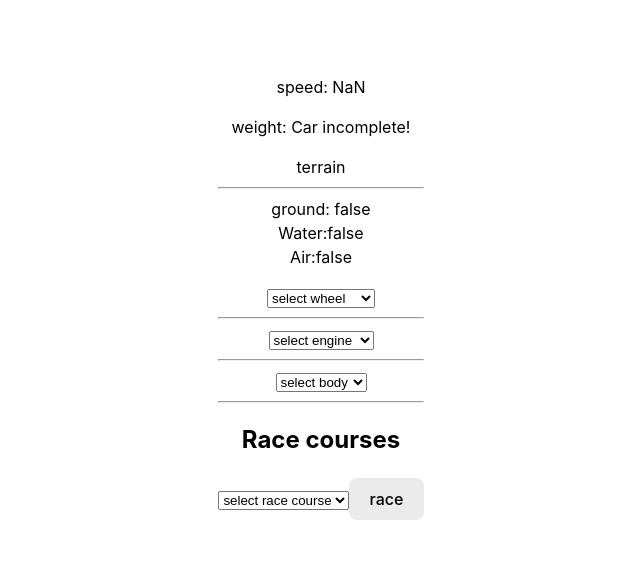
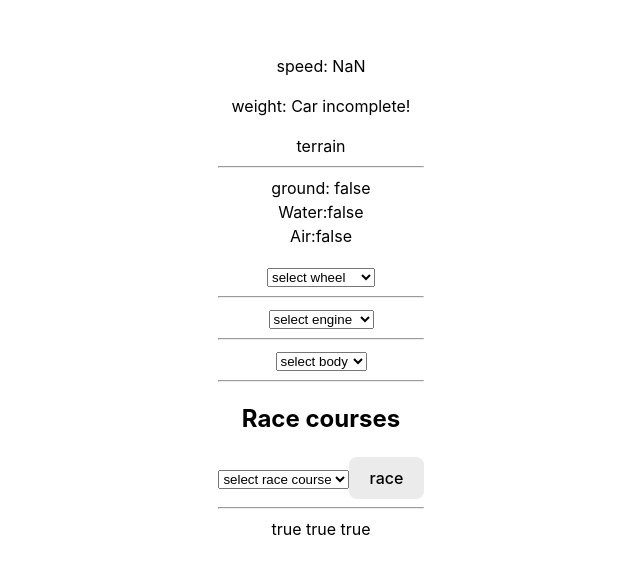
Before and after one commit to programming-dodo/Car-computing, a Vue app: page / in a window 1280 px wide. Shown: the part 111-684 px from the top of the page, without its empty margins (319-959 px from the left). Built offline with nearby package versions, Linux system fonts and the light colour scheme.

Commit message:
1 file modified

```diff
--- a/src/components/HelloWorld.vue
+++ b/src/components/HelloWorld.vue
@@ -151,7 +151,7 @@ const courseOptions: course[] = [
   {
     name: 'desert',
     length:600,
-    terrainground: true ,
+    terrainground: true,
     terrainWater: false,
     terrainAir: false,
   },
@@ -274,7 +274,7 @@ function myCarComplete ()
      window.alert ('no course selected')
    } else if (myCourseGround.value === false ){
      window.alert('car canot drive on this terrain')
-   }else if (myCourseWater.value === false ){
+   } else if (myCourseWater.value === false ){
      window.alert('car canot drive on this terrain')
    } else if (myCourseAir.value === false ){
      window.alert('car canot drive on this terrain')
@@ -323,6 +323,10 @@ function myCarComplete ()
     </select>
 
     <button @click= "myCarComplete()"> race</button>
+    <hr>
+    {{myCourseGround}}
+    {{myCourseWater}}
+    {{myCourseAir}}
 </template>
 
 <style scoped>
```
